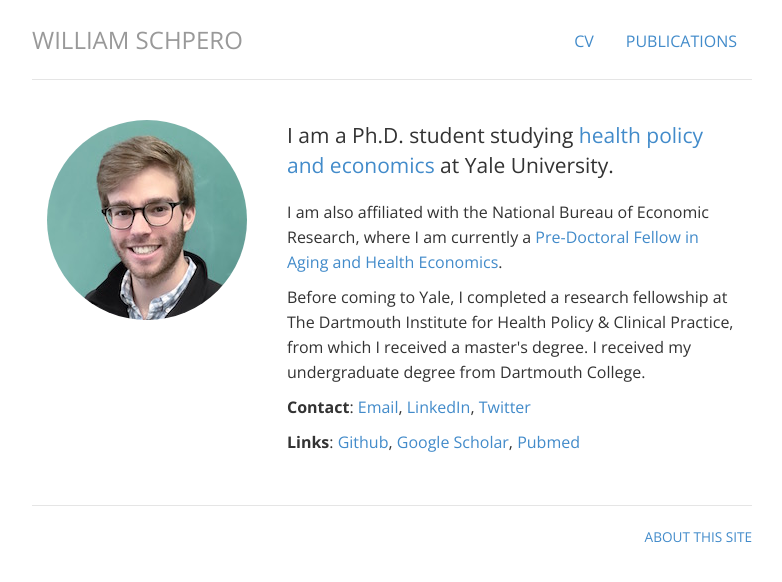
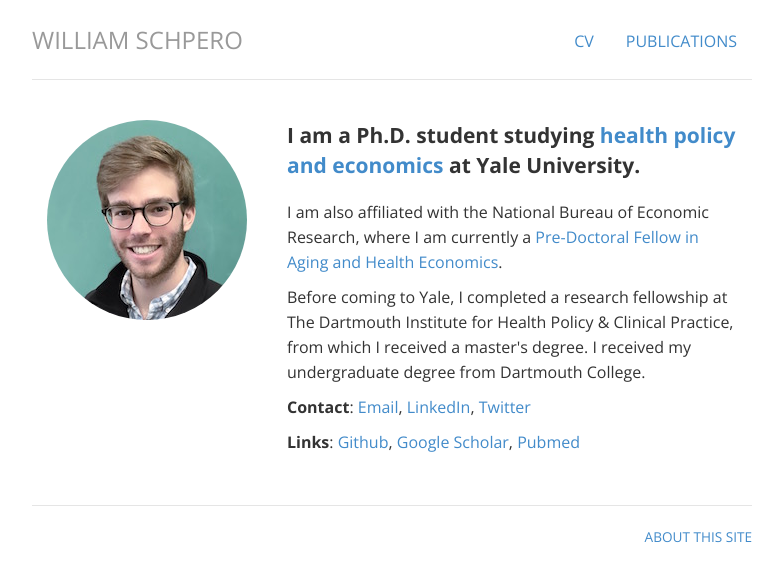
Before and after one commit to wschpero/wschpero.github.io, a Jekyll site: the page built from index.html, in a window 1280 px wide. Shown: the top 582 px of the page, without its empty margins (248-1030 px from the left). Built offline with Jekyll 4.4.1, drawn with Linux system fonts in a browser that asks for light colours.

Commit message:
Formatting

```diff
--- a/index.html
+++ b/index.html
@@ -9,7 +9,7 @@
 	</div>
 	<div itemscope itemtype="http://data-vocabulary.org/Person" class="col-sm-8">
 
-	<p class="lead">I am a Ph.D. student studying <a href="http://publichealth.yale.edu/hpm/curriculum/phd/phd.aspx" target="_blank">health policy and economics</a> at Yale University.</p>
+	<p class="lead"><b>I am a Ph.D. student studying <a href="http://publichealth.yale.edu/hpm/curriculum/phd/phd.aspx" target="_blank">health policy and economics</a> at Yale University.</b></p>
 
 	<p>I am also affiliated with the National Bureau of Economic Research, where I am currently a <a href="http://www.nber.org/programs/ag/cahr/training.html" target="_blank">Pre-Doctoral Fellow in Aging and Health Economics</a>.</p>
 
```
